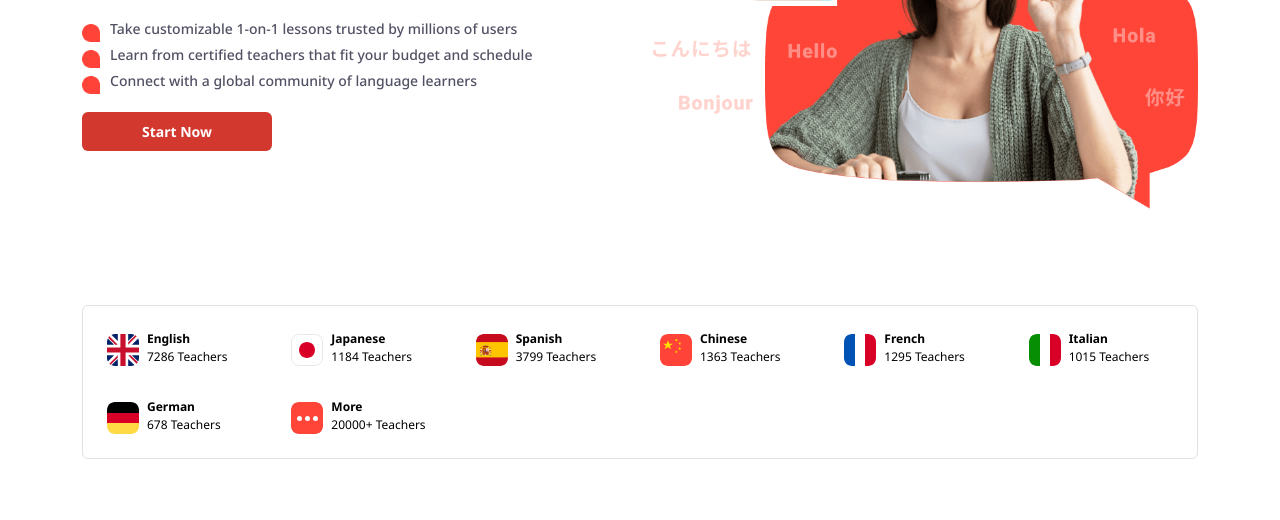
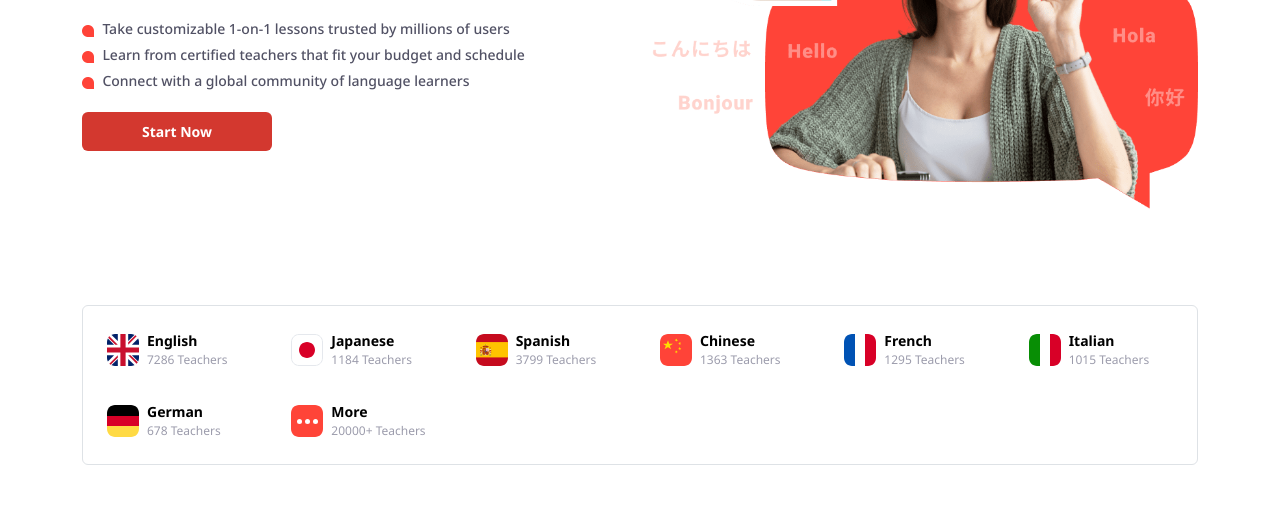
Before and after one commit to Gaith-Khader/iTalk_courses, a plain HTML site: page index.html in a window 1280 px wide. Shown: the part 260-780 px from the top of the page. Drawn offline with nearby package versions, Linux system fonts and the light colour scheme.

Commit message:
post- merge

```diff
--- a/assets/css/style.css
+++ b/assets/css/style.css
@@ -16,10 +16,6 @@ body{
     box-sizing: border-box;
 }
 
-body{
-    font-family: 'Noto Sans', sans-serif;
-}
-
 a{
     text-decoration: none;
     color: #000;
@@ -32,24 +28,20 @@ li{
 .text-gray{
     color: #515164 !important;
 }
-<<<<<<< HEAD
-
+.text-gray2{
+    color: #9c9cac !important;
+}
 h2{
     font-weight: 700;
     font-size:32px;
     color: #313140;
 }
-
 h3{
     font-weight: 700;
     font-size: 20px;
     color:#515164
 }
-=======
-.text-gray2{
-    color: #9c9cac !important;
-}
->>>>>>> gaith
+
 
 /* select */
 nav select,header select{
@@ -65,6 +57,7 @@ nav select,header select{
 select:hover {
     border-color: #000 !important;
 }
+
 
 /* navbar - start */
 nav .container-fluid{
@@ -92,13 +85,6 @@ header h1{
     color: #313140;
     line-height: 60px;
 }
-<<<<<<< HEAD
-.container{
-    width: 87% !important;
-}
-=======
-
->>>>>>> gaith
 .icon-w{
     width: 3%;
 }
@@ -117,20 +103,7 @@ header .header-btn{
 }
 /* header - end */
 
-<<<<<<< HEAD
-/*start italik offers style*/
-.offers p{
-    font-size: 14px;
-    color:#9c9cac;
-    width: 90%;
-    height: 66px;
-}
 
-.offers a i{
-font-size: 12px;
-}
-/*end italik offers style*/
-=======
 /* language - start */
 .language .lang-desc .title{
     font-size: 14px;
@@ -158,4 +131,17 @@ font-size: 12px;
 
 }
 /* language - end */
->>>>>>> gaith
+
+
+/*start italik offers style*/
+.offers p{
+    font-size: 14px;
+    color:#9c9cac;
+    width: 90%;
+    height: 66px;
+}
+
+.offers a i{
+font-size: 12px;
+}
+/*end italik offers style*/
```
Also changed, not shown: index.html (+2 -4 lines).
